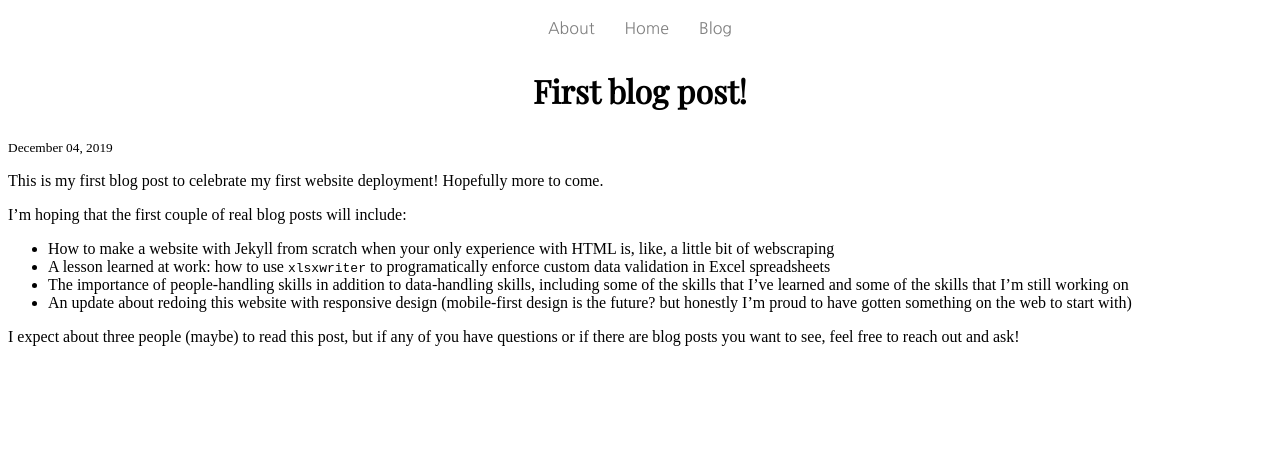
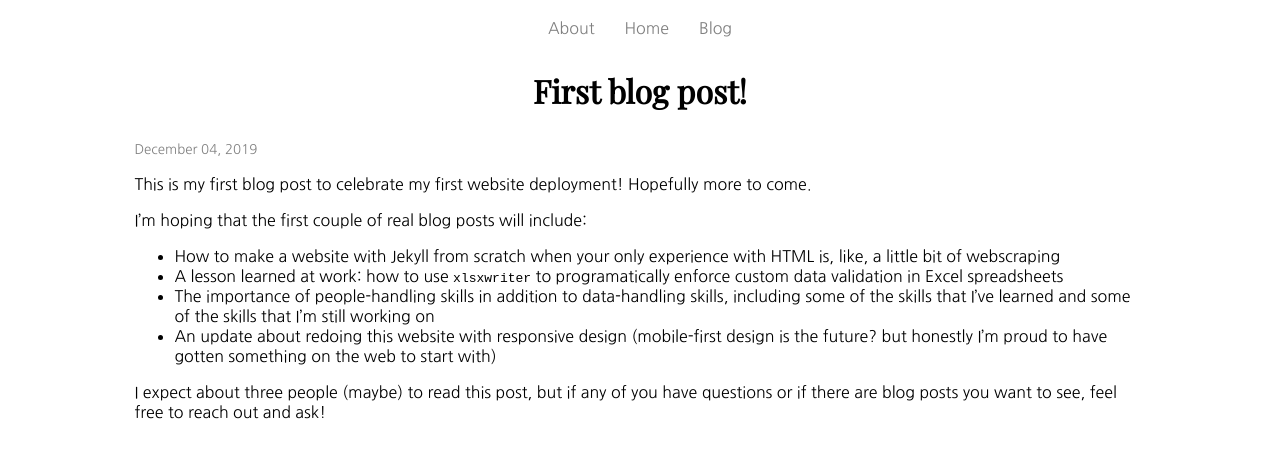
Before and after one commit to sam-hoffman/website, a Jekyll site: the page built from _posts/2019-12-04-first-post.md, in a window 1280 px wide. Shown: the top 458 px of the page. Built offline with Jekyll 4.4.1, drawn with Linux system fonts in a browser that asks for light colours.

```diff
--- a/_sass/main.scss
+++ b/_sass/main.scss
@@ -129,16 +129,39 @@ $background: white;
       text-decoration: underline;
     }
   }
+  p {
+  font-family: $sans-serif;
+  margin: 1 auto;
+  }
 }
 
-.blog-post-excerpt {
+.blog-post-text {
   font-family: $sans-serif;
-  text-align: left;
   width: 80%;
+  margin: 0 auto;
+  sub {
+  color: grey;
+  //TODO: add indent 4px
+  }
 }
 
 //image style
 .image-centered {
-margin: 0 auto;
-display: block;
+img {
+  margin: 0 auto;
+  display: block;
+  margin-left: auto;
+  margin-right: auto;
+  width: 50%;
 }
+p {
+  text-align: centered;
+  color: grey;
+  font: $sans-serif;
+  margin: 1 auto;
+  display: block;
+  margin-left: auto;
+  margin-right: auto;
+  width: 50%;
+}
+}
```
Also changed, not shown: _pages/about.md (+1 -1 lines), assets/pictures/20191207/layouts.png (added).
